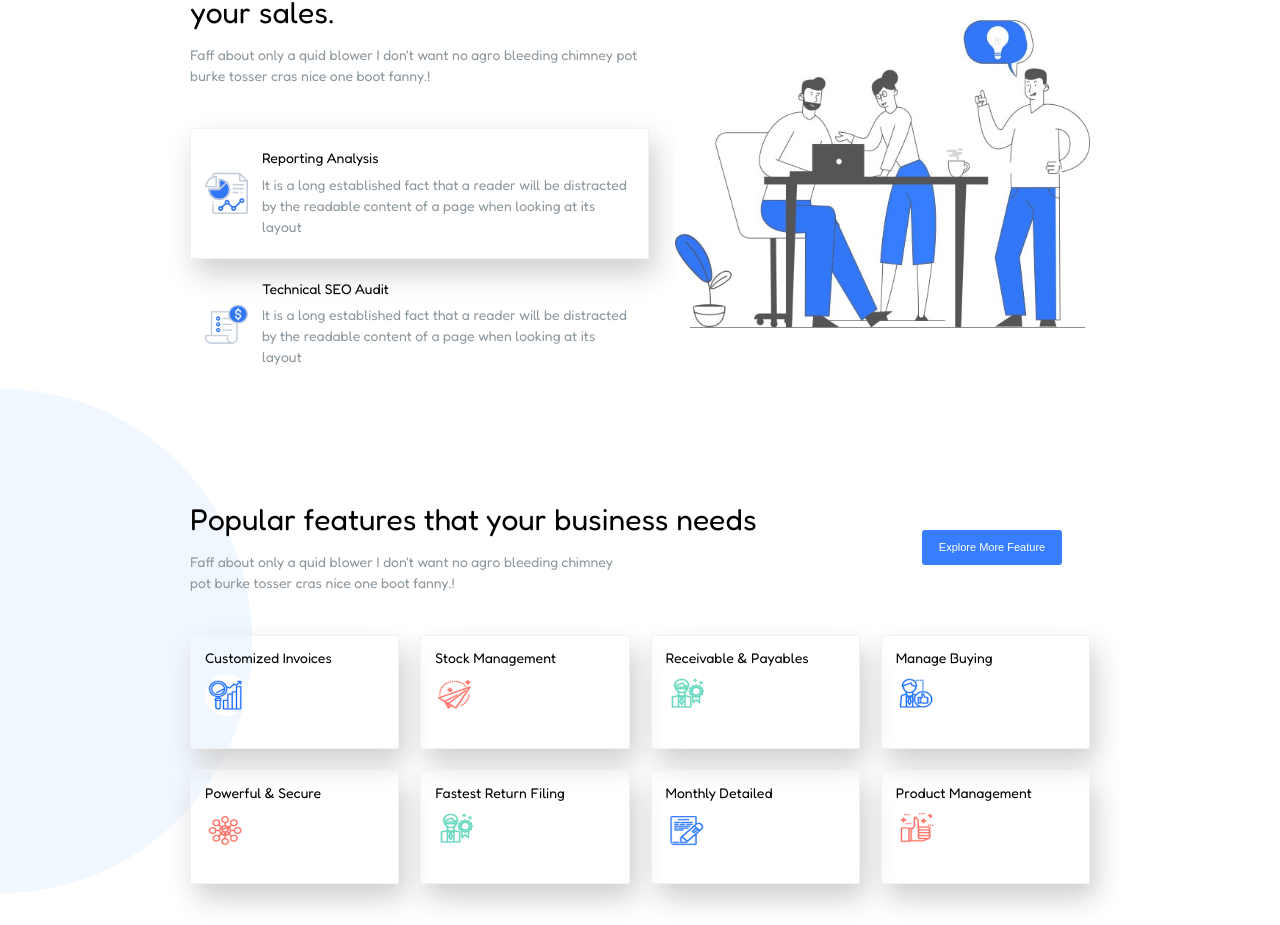
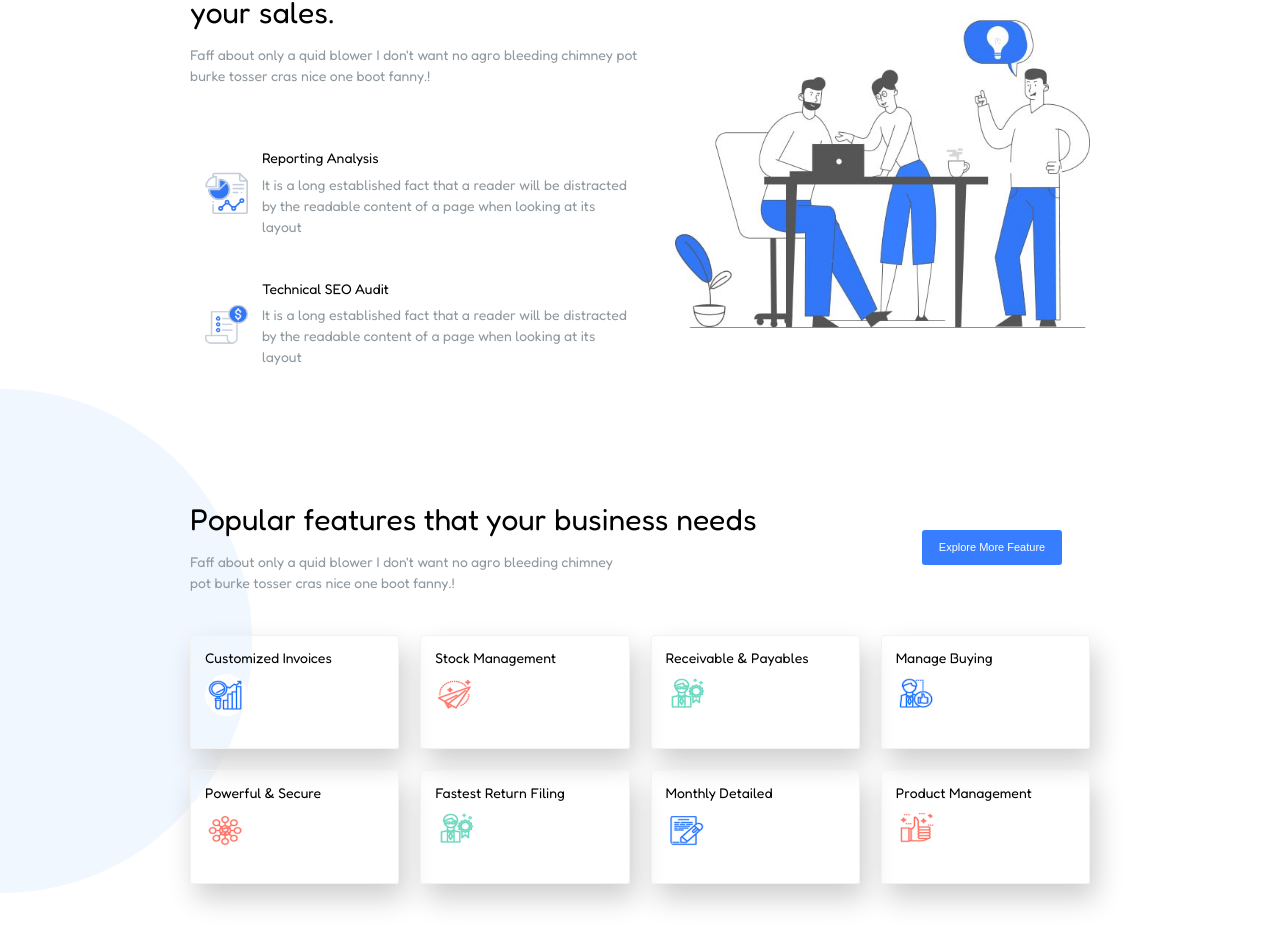
Before and after one commit to MGPasinetti/proj-html-vuejs, a Vue app: page / in a window 1280 px wide. Shown: the part 953-1878 px from the top of the page. Built offline with nearby package versions, Linux system fonts and the light colour scheme.

Commit message:
tips-tricks-sec js fixed

```diff
--- a/src/components/CardTips.vue
+++ b/src/components/CardTips.vue
@@ -1,5 +1,5 @@
 <template>
-    <div class="tips-card">
+    <div class="tips-card" @click="setActiveTip" :class="{active: activeTip}">
         <img :src="tipData.srcImg" :alt="tipData.title">
         <div>
             <h4>{{ tipData.title }}</h4>
@@ -13,6 +13,16 @@ export default {
     name: 'CarTips',
     props: {
         tipData: Object,
+    },
+    data() {
+        return {
+            activeTip: false,
+        };
+    },
+    methods: {
+        setActiveTip() {
+            return this.activeTip = !this.activeTip;
+        },
     }
 }
 </script>
@@ -33,13 +43,22 @@ export default {
         height: 3rem;
     }
 
-    // &:hover {
-    //     border: 1px solid $border_color_whitesmoke2;
-    //     box-shadow: 6px 14px 28px 0px #cfcece;
+    &:hover {
+        border: 1px solid $border_color_whitesmoke2;
+        box-shadow: 6px 14px 28px 0px #cfcece;
 
-    //     h4 {
-    //         color: $txt_color_blue;
-    //     }
-    // }
+        h4 {
+            color: $txt_color_blue;
+        }
+    }
+
+    &.active {
+        border: 1px solid $border_color_whitesmoke2;
+        box-shadow: 6px 14px 28px 0px #cfcece;
+
+        h4 {
+            color: $txt_color_blue;
+        }
+    }
 }
 </style>
--- a/src/components/TipsTricksSec.vue
+++ b/src/components/TipsTricksSec.vue
@@ -4,7 +4,7 @@
       <div class="col">
             <h2>Get tips tricks on how to skyrocket your sales.</h2>
             <small>Faff about only a quid blower I don't want no agro bleeding chimney pot burke tosser cras nice one boot fanny.!</small>
-            <CardTips class="tips-card" v-for="(tip, index) in arrTips" :key="index" :tip-data="(tip)" @click="setActiveTip(index)" :class="{active: index == activeTip}" />
+            <CardTips class="tips-card" v-for="(tip, index) in arrTips" :key="index" :tip-data="(tip)" />
       </div>
 
       <!-- COL-2 -->
@@ -37,11 +37,6 @@ export default {
             ],
         };
     },
-    methods: {
-        setActiveTip (index) {
-            this.activeTip = index;
-        },
-    }
 }
 </script>
 
@@ -61,12 +56,4 @@ export default {
    }
 
 }
-.tips-card.active {
-    border: 1px solid $border_color_whitesmoke2;
-    box-shadow: 6px 14px 28px 0px #cfcece;
-
-    h4 {
-        color: $txt_color_blue;
-    }
-}
 </style>
```
